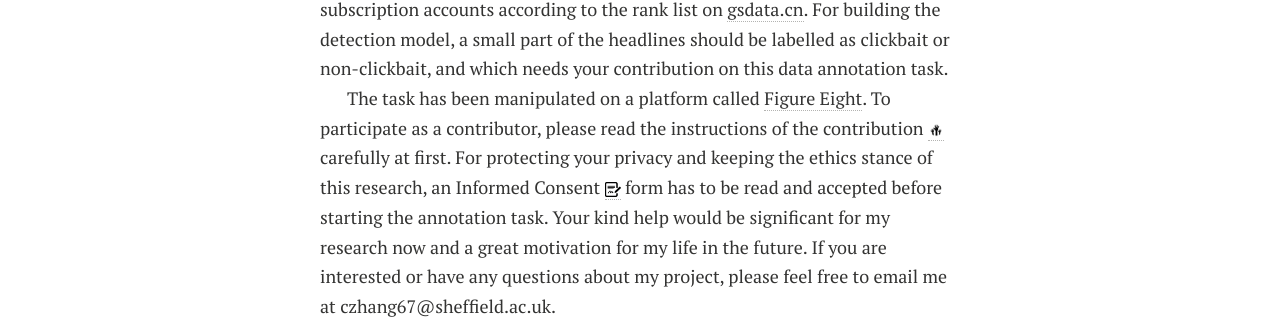
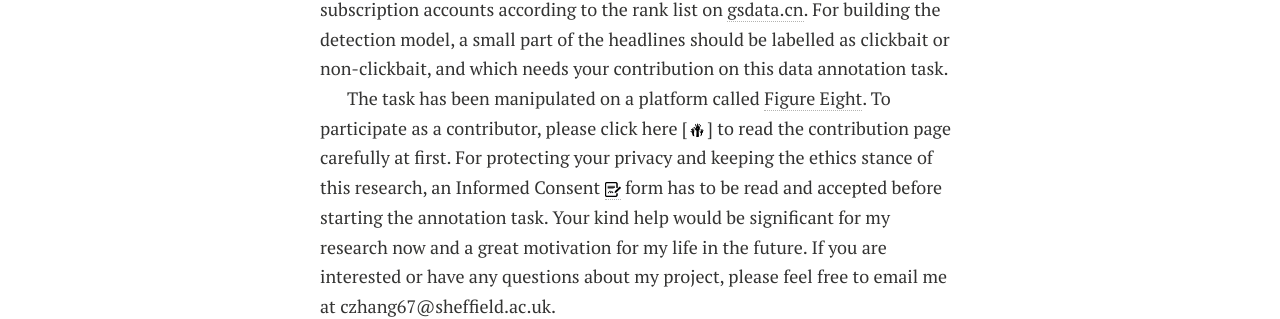
Before and after one commit to aaronzhangcanyu/aaronzhangcanyu.github.io, a Jekyll site: the page built from dissertation.md, in a window 1280 px wide. Shown: the part 835-1154 px from the top of the page. Built offline with Jekyll 4.4.1, drawn with Linux system fonts in a browser that asks for light colours; nearby versions of some CDN libraries; Markdown is read by kramdown in place of the engine named in the settings.

Commit message:
Update dissertation.md

```diff
--- a/dissertation.md
+++ b/dissertation.md
@@ -13,7 +13,7 @@
 
 Natural language processing and machine learning technologies will be used to build a detection model to distinguish a clickbait heandline automatically. I have already collected around 18,000 popular WeChat article headlines from 24 different categories and 34 different registered locations of WeChat subscription accounts according to the rank list on [gsdata.cn]. For building the detection model, a small part of the headlines should be labelled as clickbait or non-clickbait, and which needs your contribution on this data annotation task.
 
-The task has been manipulated on a platform called [Figure Eight]. To participate as a contributor, please read the instructions of the contribution [<img src="/images/hand.png" alt align="absmiddle" width="16" height="16">] carefully at first. For protecting your privacy and keeping the ethics stance of this research, an Informed Consent [<img src="/images/img_415489.png" alt align="absmiddle" width="16" height="16">] form has to be read and accepted before starting the annotation task. Your kind help would be significant for my research now and a great motivation for my life in the future. If you are interested or have any questions about my project, please feel free to email me at czhang67@sheffield.ac.uk.
+The task has been manipulated on a platform called [Figure Eight]. To participate as a contributor, please click here [<img src="/images/hand.png" alt align="absmiddle" width="20" height="20">] to read the contribution page carefully at first. For protecting your privacy and keeping the ethics stance of this research, an Informed Consent [<img src="/images/img_415489.png" alt align="absmiddle" width="16" height="16">] form has to be read and accepted before starting the annotation task. Your kind help would be significant for my research now and a great motivation for my life in the future. If you are interested or have any questions about my project, please feel free to email me at czhang67@sheffield.ac.uk.
 
 
 [Clickbait]: https://en.wikipedia.org/wiki/Clickbait
```
